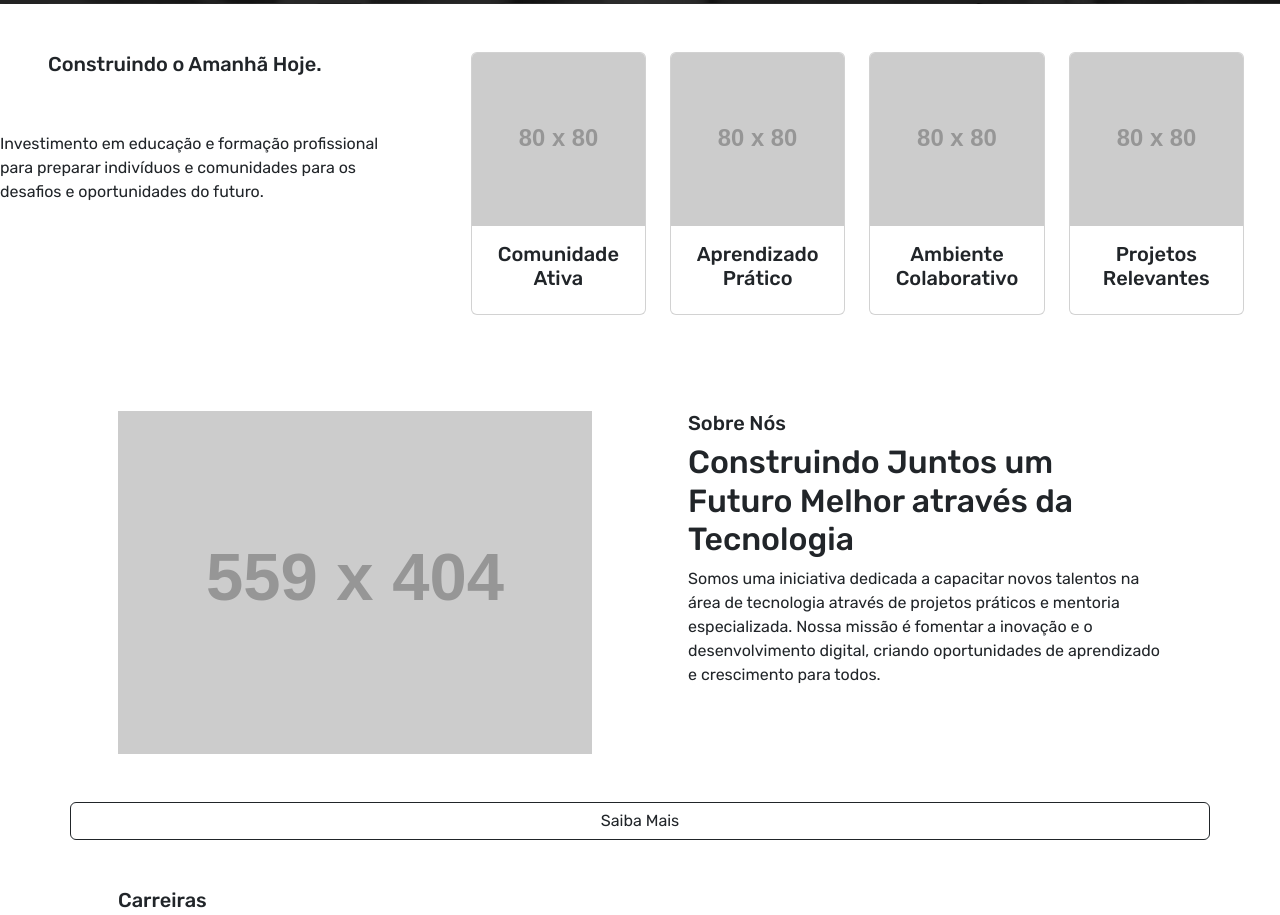
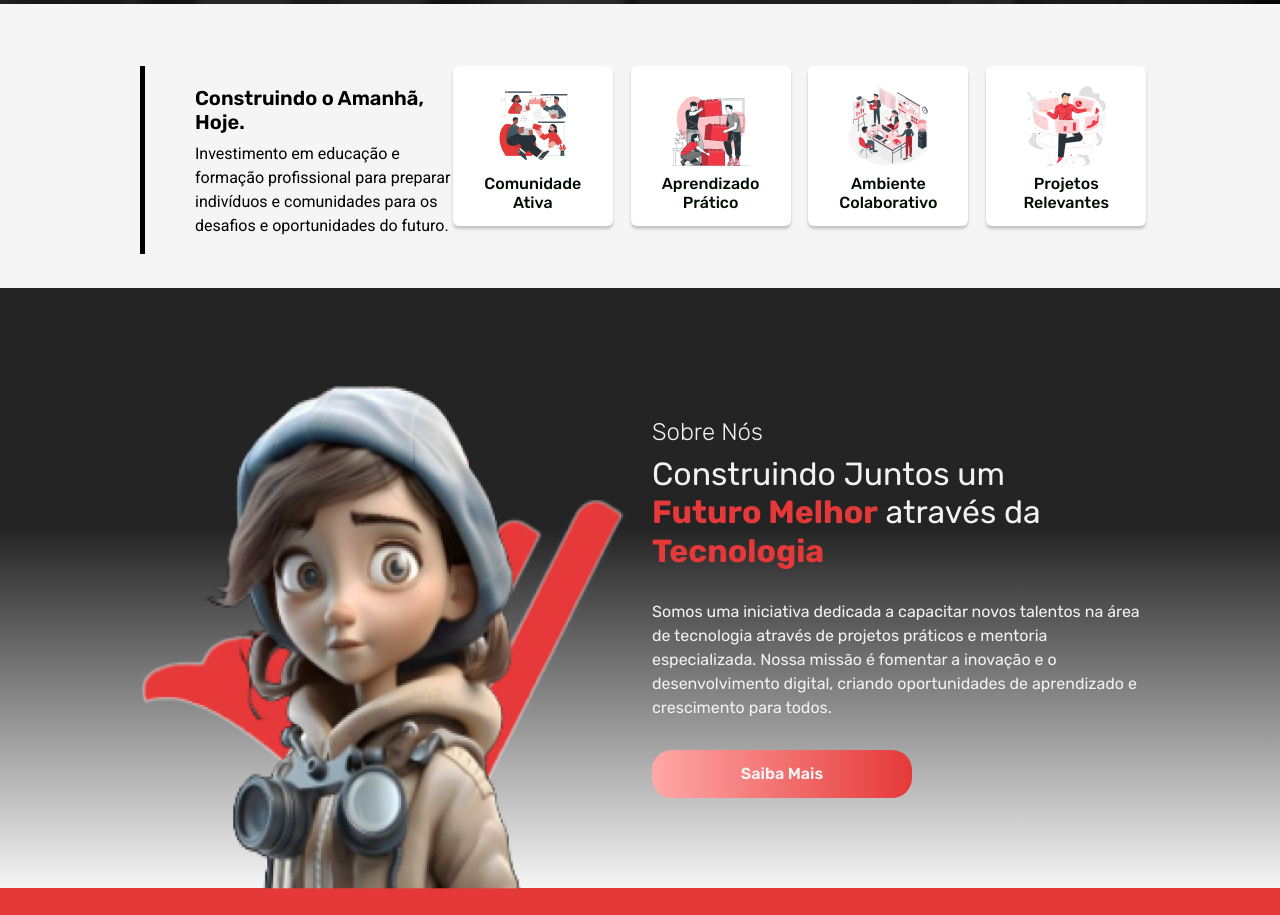
Before and after one commit to codigocerto/equipe04, a plain HTML site: page frontend/index.html in a window 1280 px wide. Shown: the part 716-1631 px from the top of the page. Drawn offline with nearby package versions, Linux system fonts and the light colour scheme; placeholder pictures from the web are drawn by us.

Commit message:
feat: estilização das sections abaixo do hero e sobre

```diff
--- a/frontend/index.html
+++ b/frontend/index.html
@@ -58,43 +58,43 @@
 
     <!--INICIO DA SESSÃO ABAIXO DO HERO-->
 
-    <section>
-      <div class="row text-light d-flex">
-        <div class="col-12 col-md-4">
-          <h3 class="fs-5 text-dark p-5">Construindo o Amanhã Hoje.</h3>
-          <p class="text-dark">Investimento em educação e formação profissional para preparar indivíduos e comunidades para os desafios e oportunidades do futuro.</p>
+    <section class="abaixo-do-hero">
+      <div class="container-abaixo-do-hero">
+        <div class="infos-abaixo-do-hero">
+          <h3 class="fs-5">Construindo o Amanhã, Hoje.</h3>
+          <p class="font-roboto">Investimento em educação e formação profissional para preparar indivíduos e comunidades para os desafios e oportunidades do futuro.</p>
         </div>
-        <div class="col-12 col-md-8 d-flex p-5">
+        <div class="container-cards">
           <div class="row row-cols-1 row-cols-md-4 g-4">
             <div class="col">
               <div class="card">
-                <img src="https://via.placeholder.com/80x80" class="card-img-top img-fluid" alt="..." width="">
+                <img src="./src/assets/images/home/icon-comunidade-ativa.png" class="w-50 h-50">
                   <div class="card-body">
-                    <h5 class="card-title text-center fs-5">Comunidade Ativa</h5>
+                    <h5 class="card-title text-center">Comunidade Ativa</h5>
                   </div>
               </div>
             </div>
             <div class="col">
               <div class="card">
-                <img src="https://via.placeholder.com/80x80" class="card-img-top img-fluid" alt="..." width="">
+                <img src="./src/assets/images/home/Icon-aprendizado.png" class="w-50 h-50">
                   <div class="card-body">
-                    <h5 class="card-title text-center fs-5">Aprendizado Prático</h5>
+                    <h5 class="card-title text-center ">Aprendizado Prático</h5>
                   </div>
                 </div>
               </div>
               <div class="col">
                 <div class="card">
-                  <img src="https://via.placeholder.com/80x80" class="card-img-top img-fluid" alt="..." width="">
+                  <img src="./src/assets/images/home/icon-ambiente.png" class="w-50 h-50">
                     <div class="card-body">
-                      <h5 class="card-title text-center fs-5">Ambiente Colaborativo</h5>
+                      <h5 class="card-title text-center">Ambiente Colaborativo</h5>
                     </div>
                   </div>
                 </div>
                 <div class="col">
                   <div class="card">
-                    <img src="https://via.placeholder.com/80x80" class="card-img-top img-fluid" alt="..." width="">
+                    <img src="./src/assets/images/home/icon-projetos.png" class="w-50 h-50">
                       <div class="card-body">
-                        <h5 class="card-title text-center fs-5" >Projetos Relevantes</h5>
+                        <h5 class="card-title text-center" >Projetos Relevantes</h5>
                       </div>
                     </div>
                   </div>
@@ -109,17 +109,17 @@
     <!--INICIO DA SESSÃO SOBRE-->
 
     <section id="sobre">
-      <div class="container">
+      <div class="container-sobre">
         <div class="row text-light d-flex">
-          <div class="col-12 p-5 col-md-6">
-            <img src="https://via.placeholder.com/559x404" class="img-fluid" alt="codigocerto" width="559" height="404">
+          <div class="col-12 col-md-6">
+            <img src="./src/assets/images/home/sobre-imagem.png" class="img-fluid" alt="codigocerto">
           </div>
-          <div class="col-12 p-5 col-md-6">
-            <h6 class="fs-5 text-dark">Sobre Nós</h6>
-            <h4 class="fs-2 text-dark">Construindo Juntos um Futuro Melhor através da Tecnologia</h3>
-            <p class="text-dark"> Somos uma iniciativa dedicada a capacitar novos talentos na área de tecnologia através de projetos práticos e mentoria especializada. Nossa missão é fomentar a inovação e o desenvolvimento digital, criando oportunidades de aprendizado e crescimento para todos.</p>
+          <div class="col-12 col-md-6">
+            <h6>Sobre Nós</h6>
+            <h4>Construindo Juntos um <span>Futuro Melhor</span> através da <span>Tecnologia</span></h3>
+            <p> Somos uma iniciativa dedicada a capacitar novos talentos na área de tecnologia através de projetos práticos e mentoria especializada. Nossa missão é fomentar a inovação e o desenvolvimento digital, criando oportunidades de aprendizado e crescimento para todos.</p>
+            <button class="btn-saiba-mais m-0" type="submit">Saiba Mais</button>
           </div>
-          <button class="btn btn-outline-danger text-dark border-dark" type="submit">Saiba Mais</button>
         </div>
       </div>
     </section>
--- a/frontend/src/styles/styles.css
+++ b/frontend/src/styles/styles.css
@@ -43,6 +43,7 @@ header ul {
 }
 
 .btn-white {
+  display: flex;
   background-color: #f2f2f2;
   border: none;
   height: 100%;
@@ -50,6 +51,9 @@ header ul {
   color: #e53939;
   transition: background 0.5s;
   font-weight: 500;
+  border-radius: 10px;
+  text-align: center;
+  align-items: center;
 }
 
 .btn-white:hover {
@@ -57,6 +61,7 @@ header ul {
 }
 
 .btn-black {
+  display: flex;
   background-color: black;
   border: none;
   height: 100%;
@@ -64,6 +69,9 @@ header ul {
   color: #f2f2f2;
   transition: background 0.4s;
   font-weight: 500;
+  border-radius: 10px;
+  text-align: center;
+  align-items: center;
 }
 
 .btn-black:hover {
@@ -119,6 +127,7 @@ header ul {
   height: 100%;
   background-image: url("../assets/images/home/bg-hero.jpg");
   background-size: cover;
+  background-repeat: no-repeat;
   background-position: center;
   z-index: 1;
 }
@@ -133,119 +142,110 @@ header ul {
   z-index: 2;
 }
 
-/* header */
+/* INICIO DA SESSÃO ABAIXO DO HERO */
 
-.container-header {
-  display: flex;
-  margin: 0 144px;
-  padding: 0;
-  align-items: center;
-  justify-content: space-between;
-  width: 100%;
+.abaixo-do-hero {
+  height: 284px;
+  background-color: #f5f5f5;
+  padding: 62px 140px;
 }
 
-header ul {
+.container-abaixo-do-hero {
   display: flex;
-  font-weight: 600;
-  gap: 16px;
+  justify-content: space-between;
 }
 
-#inicio button {
-  border-radius: 10px;
+.infos-abaixo-do-hero {
+  border-left: 5px solid #000000;
+  padding: 20px 0 0 50px ;
+  width: 340px;
 }
 
-#container-nav .navbar-nav .nav-link:hover {
-  color: #ffa8a7 !important;
+.infos-abaixo-do-hero h3 {
+  font-weight: 600;
+  color: #000000;
 }
 
-.btn-white {
-  background-color: #f2f2f2;
-  border: none;
-  height: 100%;
-  padding: 6px 16px;
-  color: #e53939;
-  transition: background 0.5s;
-  font-weight: 500;
+.infos-abaixo-do-hero p {
+  color: #000000;
 }
 
-.btn-white:hover {
-  background: #ffa8a7;
+.container-cards {
+  height: 160px;
+  width: 760px;
 }
 
-.btn-black {
-  background-color: black;
+.card {
   border: none;
-  height: 100%;
-  padding: 6px 16px;
-  color: #f2f2f2;
-  transition: background 0.4s;
-  font-weight: 500;
+  width: 160px;
+  max-height: 160px;
+  box-shadow: 0px 3px 3px rgba(0, 0, 0, 0.2);
 }
 
-.btn-black:hover {
-  background: #e53939;
+.card img {
+  display: flex;
+  align-items: center;
+  text-align: center;
+  margin: 20px 40px 0 40px;
 }
 
-/* hero */
-
-#container-hero {
-  position: relative;
-  background-image: url(../assets/images/home/bg-hero.jpg);
-  height: 720px;
+.card-body {
+  padding: 8px 16px 14px 16px;
 }
 
-#container-hero span {
-  font-weight: 600;
-  background-image: linear-gradient(to right, #e53939, #ffa8a7);
-  color: transparent;
+.card-body h5 {
+  font-size: 16px;
+  color: #010D00;
+  margin: 0;
 }
 
-#container-hero h3 {
-  margin-top: 145px;
-  margin-left: 144px;
-  color: #f2f2f2;
-  width: 460px;
-  height: 168px;
-  font-size: 42px;
-  font-weight: 100;
+/* INICIO DA SESSÃO SOBRE */
+
+#sobre {
+  background: linear-gradient(to bottom, #0B0B0BE5 40%, #F5F5F5 );
 }
 
-.btn-saiba-mais {
-  background: linear-gradient(to right, #ffa8a7, #e53939);
-  border: none;
-  border-radius: 20px;
-  color: #f2f2f2;
-  font-size: 16px;
-  font-weight: 600;
-  width: 260px;
-  padding: 12px 24px;
-  margin-left: 144px;
+.container-sobre {
+  height: 600px;
+  padding: 80px 140px 0;
 }
 
-.btn-saiba-mais:hover {
-  background: linear-gradient(to right, #e53939, #ffa8a7);
+.container-sobre h6 {
+  color: #f2f2f2;
+  font-weight: 300;
+  font-size: 24px;
+  padding: 50px 0 0;
 }
 
-.background-image {
-  position: absolute;
-  top: 0;
-  left: 0;
-  width: 100%;
-  height: 100%;
-  background-image: url("../assets/img/bg-hero.jpg");
-  background-size: cover;
-  background-position: center;
-  z-index: 1;
+.container-sobre h4 {
+  color: #f2f2f2;
+  font-weight: 400;
+  font-size: 32px;
+  width: 400px;
+  margin: 0 0 30px;
 }
 
-.overlay-content {
-  position: absolute;
-  top: 0;
-  left: 0;
-  width: 100%;
-  height: 100%;
-  background-color: rgba(0, 0, 0, 0.8);
-  z-index: 2;
+.container-sobre p {
+  color: #f2f2f2;
+  margin: 0 0 30px;
+}
+
+.container-sobre span {
+  color: #E53939;
+  font-weight: 700;
+  font-size: 32px;
+}
+
+#sobre img {
+  padding: 0px;
+  height: 521px;
+  width: 561px;
+}
+
+/* INICIO DA SESSÃO CARREIAS */
+
+#carreira  {
+  background-color: #E53939;
 }
 
 /* Termo Voluntário */
```
